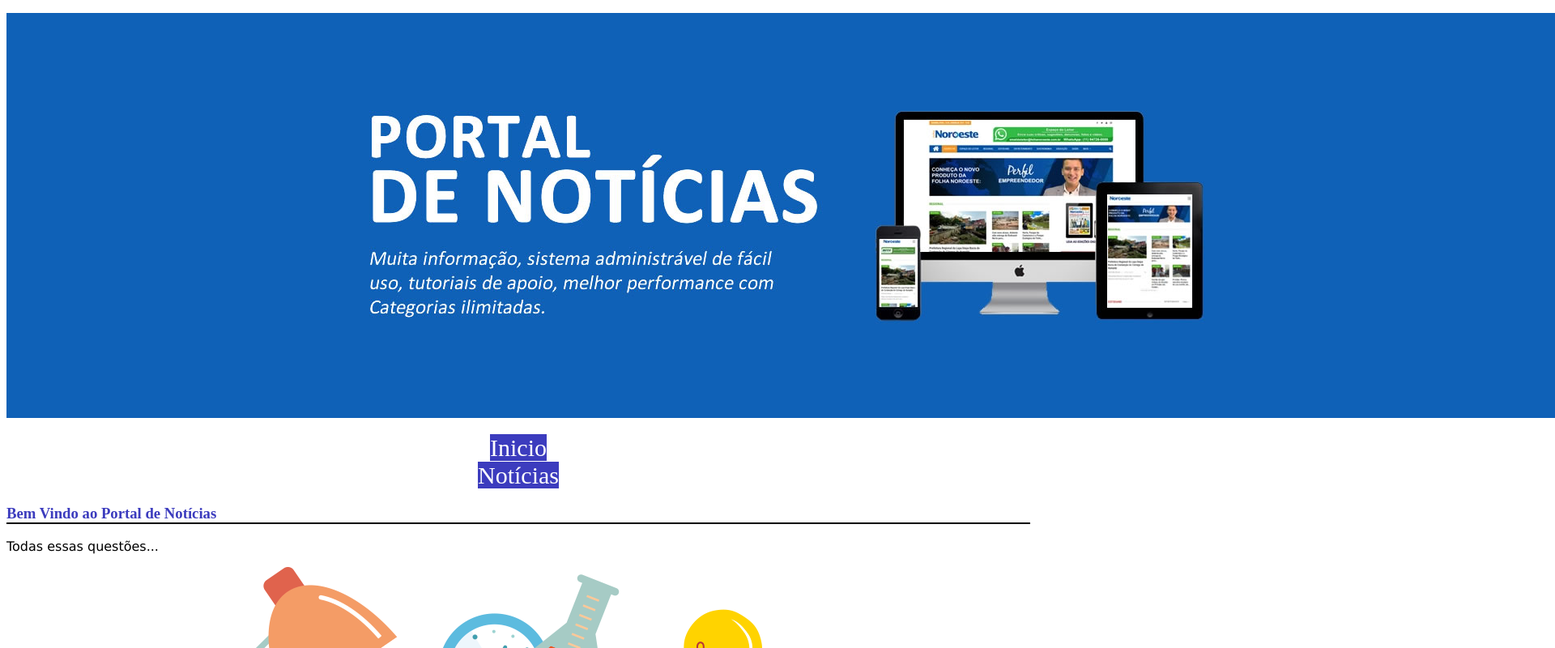
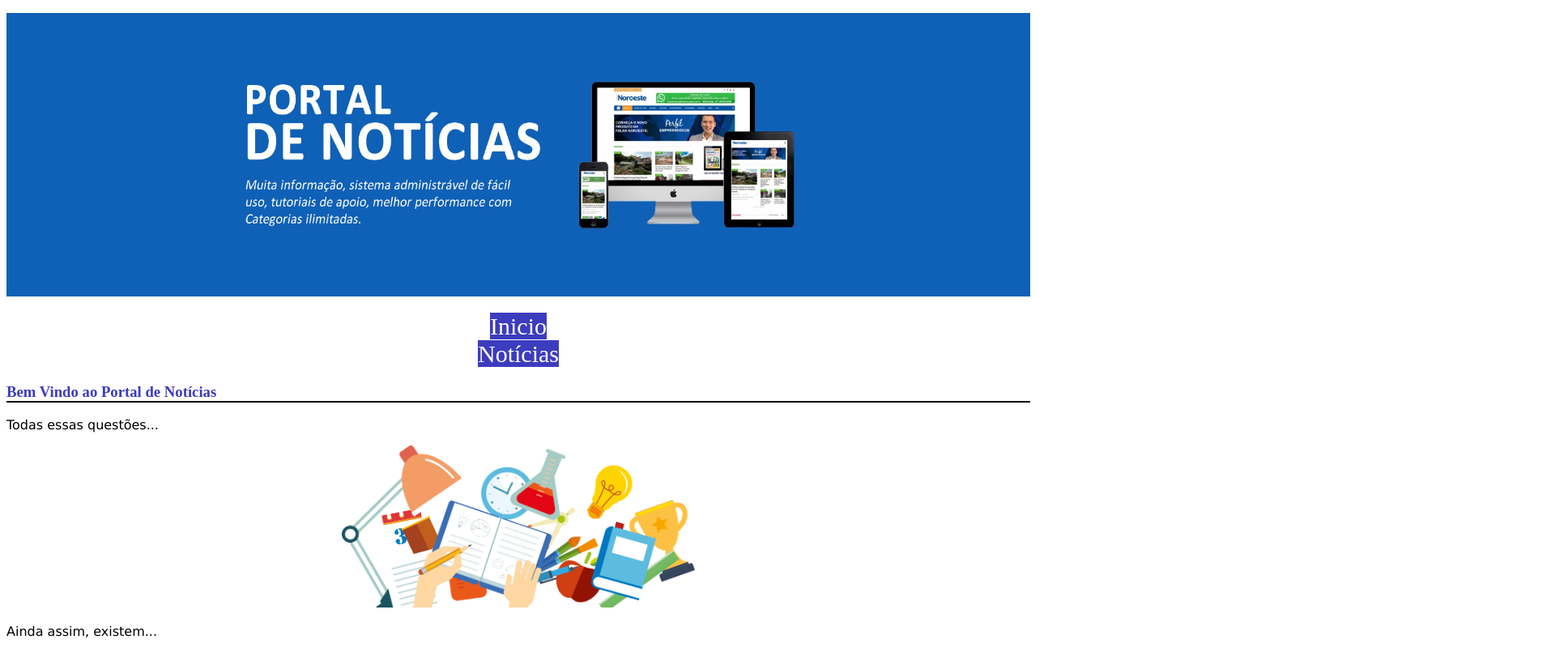
Before and after one commit to dbfrancisco/avaliacao, a plain HTML site: page noticias.html in a window 1280 px wide. Shown: the top 800 px of the page at 81% size, 1920 px wide, since content can reach past the window. Drawn offline with Linux system fonts and the light colour scheme.

Commit message:
alterção na largura e altura das imagens

```diff
--- a/noticias.html
+++ b/noticias.html
@@ -9,7 +9,7 @@
 </head>
 <body>
     <p>
-        <img src="banner.jpg" alt="erro de download">
+        <img src="banner.jpg" alt="erro de download" height="350" width="100%">
     </p>
     <ul>
         <li><a href="index.html">Inicio</a></li>
@@ -18,7 +18,7 @@
     <h3>Bem Vindo ao Portal de Notícias</h3>
     <p>Todas essas questões...</p>
     <p class="imagem">
-        <img src="noticias.png" alt="erro de download">
+        <img src="noticias.png" alt="erro de download" height="200px">
     </p>
     <p>Ainda assim, existem... </p>
     <h3 class="minha-linha-final"> </h3>
```
Also changed, not shown: index.html (+1 -1 lines).
